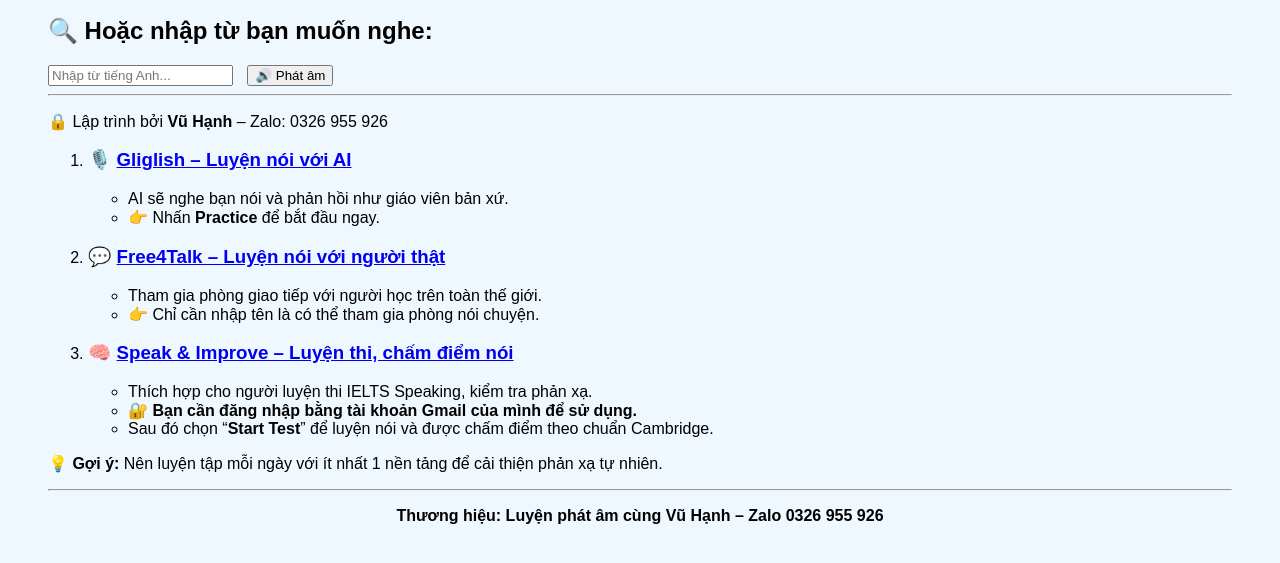
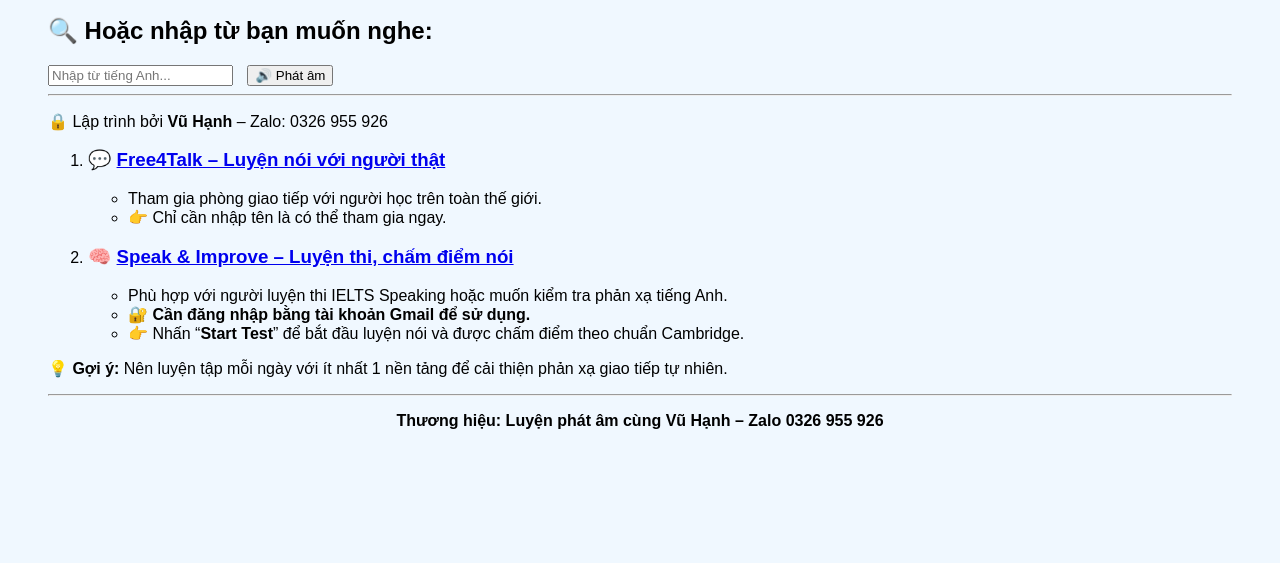
Before and after one commit to VuHanh01/VuHanh01.github.io, a plain HTML site: page index.html in a window 1280 px wide. Shown: the part 151-714 px from the top of the page. Drawn offline with Linux system fonts and the light colour scheme.

Commit message:
Update index.html
Cập nhật nội dung luyện nói: bỏ Gliglish, giữ Free4Talk và Speak & Improve. Đã chỉnh mô tả rõ ràng cho từng nền tảng.

```diff
--- a/index.html
+++ b/index.html
@@ -72,34 +72,27 @@
   </script>
 <ol>
   <li>
-    <h3>🎙️ <a href="https://app.gliglish.com" target="_blank">Gliglish – Luyện nói với AI</a></h3>
-    <ul>
-      <li>AI sẽ nghe bạn nói và phản hồi như giáo viên bản xứ.</li>
-      <li>👉 Nhấn <strong>Practice</strong> để bắt đầu ngay.</li>
-    </ul>
-  </li>
-
-  <li>
     <h3>💬 <a href="https://www.free4talk.com" target="_blank">Free4Talk – Luyện nói với người thật</a></h3>
     <ul>
       <li>Tham gia phòng giao tiếp với người học trên toàn thế giới.</li>
-      <li>👉 Chỉ cần nhập tên là có thể tham gia phòng nói chuyện.</li>
+      <li>👉 Chỉ cần nhập tên là có thể tham gia ngay.</li>
     </ul>
   </li>
 
   <li>
     <h3>🧠 <a href="https://speakandimprove.com" target="_blank">Speak & Improve – Luyện thi, chấm điểm nói</a></h3>
     <ul>
-      <li>Thích hợp cho người luyện thi IELTS Speaking, kiểm tra phản xạ.</li>
-      <li>🔐 <strong>Bạn cần đăng nhập bằng tài khoản Gmail của mình để sử dụng.</strong></li>
-      <li>Sau đó chọn “<strong>Start Test</strong>” để luyện nói và được chấm điểm theo chuẩn Cambridge.</li>
+      <li>Phù hợp với người luyện thi IELTS Speaking hoặc muốn kiểm tra phản xạ tiếng Anh.</li>
+      <li>🔐 <strong>Cần đăng nhập bằng tài khoản Gmail để sử dụng.</strong></li>
+      <li>👉 Nhấn “<strong>Start Test</strong>” để bắt đầu luyện nói và được chấm điểm theo chuẩn Cambridge.</li>
     </ul>
   </li>
 </ol>
 
-<p><strong>💡 Gợi ý:</strong> Nên luyện tập mỗi ngày với ít nhất 1 nền tảng để cải thiện phản xạ tự nhiên.</p>
+<p><strong>💡 Gợi ý:</strong> Nên luyện tập mỗi ngày với ít nhất 1 nền tảng để cải thiện phản xạ giao tiếp tự nhiên.</p>
 
 <hr>
 <p style="text-align:center;"><strong>Thương hiệu: Luyện phát âm cùng Vũ Hạnh – Zalo 0326 955 926</strong></p>
+
 </body>
 </html>
```
